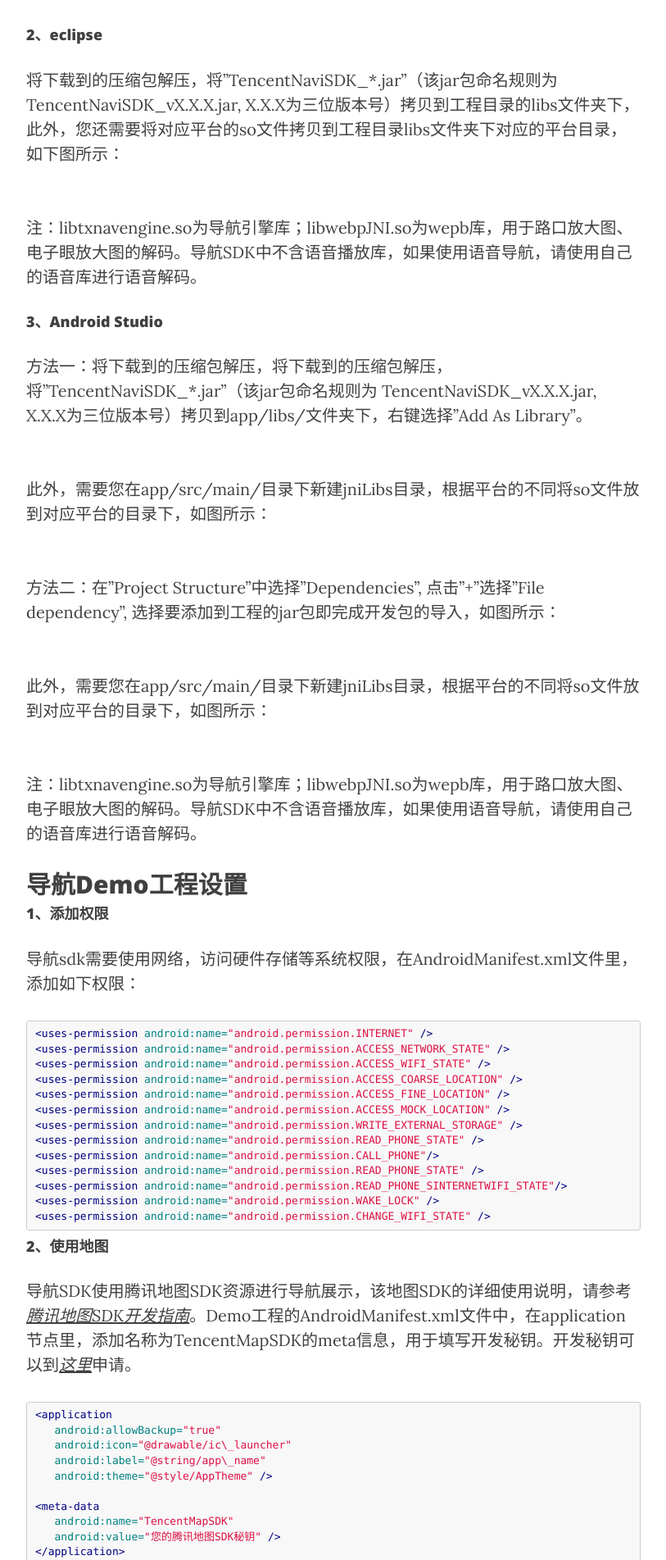
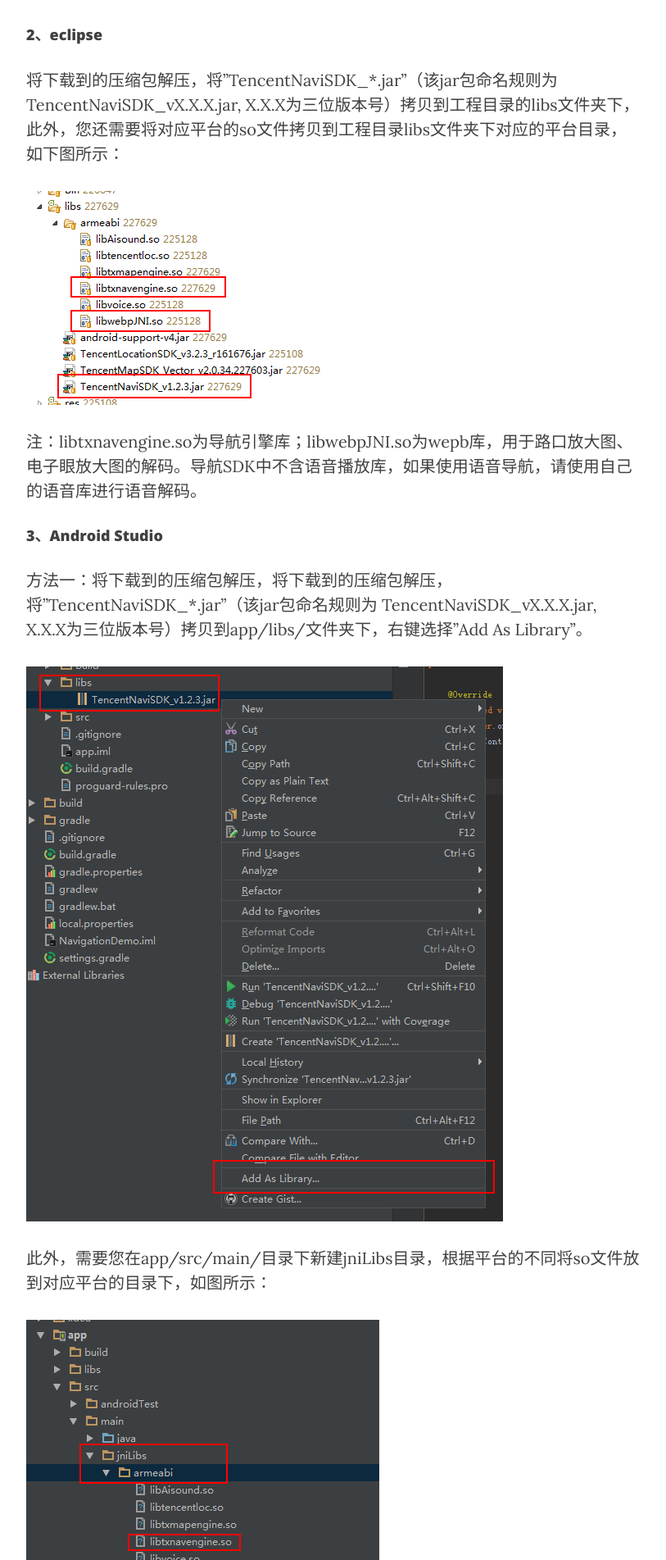
Before and after one commit to selenali/tencentmap.github.io, a Jekyll site: the page built from _posts/2016-09-17-nav-sdk-get-start.md, in a window 1280 px wide. Shown: the part 1276-3179 px from the top of the page at 82% size, without its empty margins (233-1046 px from the left). Built offline with Jekyll 4.4.1, drawn with Linux system fonts in a browser that asks for light colours; nearby versions of some CDN libraries.

Commit message:
Solve pic missing problem

````diff
--- a/_posts/2016-09-17-nav-sdk-get-start.md
+++ b/_posts/2016-09-17-nav-sdk-get-start.md
@@ -30,7 +30,7 @@
 将下载到的压缩包解压，将"TencentNaviSDK_*.jar"（该jar包命名规则为
 TencentNaviSDK_vX.X.X.jar, X.X.X为三位版本号）拷贝到工程目录的libs文件夹下，此外，您还需要将对应平台的so文件拷贝到工程目录libs文件夹下对应的平台目录，如下图所示：
 
-![](media/image1.png)
+![](/media/image1.png)
 
 注：libtxnavengine.so为导航引擎库；libwebpJNI.so为wepb库，用于路口放大图、电子眼放大图的解码。导航SDK中不含语音播放库，如果使用语音导航，请使用自己的语音库进行语音解码。
 
@@ -39,19 +39,19 @@
 方法一：将下载到的压缩包解压，将下载到的压缩包解压，将"TencentNaviSDK_*.jar"（该jar包命名规则为
 TencentNaviSDK\_vX.X.X.jar, X.X.X为三位版本号）拷贝到app/libs/文件夹下，右键选择"Add As Library"。
 
-![](media/image2.png)
+![](/media/image2.png)
 
 此外，需要您在app/src/main/目录下新建jniLibs目录，根据平台的不同将so文件放到对应平台的目录下，如图所示：
 
-![](media/image3.png)
+![](/media/image3.png)
 
 方法二：在"Project Structure"中选择"Dependencies", 点击"+"选择"File dependency", 选择要添加到工程的jar包即完成开发包的导入，如图所示：
 
-![](media/image4.png)
+![](/media/image4.png)
 
 此外，需要您在app/src/main/目录下新建jniLibs目录，根据平台的不同将so文件放到对应平台的目录下，如图所示：
 
-![](media/image3.png)
+![](/media/image3.png)
 
 注：libtxnavengine.so为导航引擎库；libwebpJNI.so为wepb库，用于路口放大图、电子眼放大图的解码。导航SDK中不含语音播放库，如果使用语音导航，请使用自己的语音库进行语音解码。
 
@@ -98,7 +98,7 @@
 
 导航SDK主要负责导航参数设置，如起点，终点等，然后启动异步线程规划路线，路线规划成功后，把导航路线给导航引擎。导航引擎结合定位SDK，进行导航，把导航信息回调给导航SDK。导航SDK根据回调，使用地图SDK进行导航过程的展示。流程图如下：
 
-![](media/image5.png)
+![](/media/image5.png)
 
 ###### TencentNavigationManager类
 
@@ -170,7 +170,7 @@
 使用SearchRouteTask进行异步的路线规划，SearchRouteTask的详情请参考API文档。
 Demo规划的路线如图所示：
 
-![](media/image6.png)
+![](/media/image6.png)
 
 ###### 开始导航与结束导航
 
@@ -186,19 +186,19 @@
 ```
 导航过程中的地图展示：
 
-![](media/image7.png)
+![](/media/image7.png)
 
-![](media/image8.png)
+![](/media/image8.png)
 
 导航资源包括：
 
-导航定位图标：  ![](media/image9.png)
+导航定位图标：  ![](/media/image9.png)
 
-实时路况信息（彩虹蚯蚓）：  ![](media/image10.png)
+实时路况信息（彩虹蚯蚓）：  ![](/media/image10.png)
 
-走过的路置灰:  ![](media/image11.png)
+走过的路置灰:  ![](/media/image11.png)
 
-路口放大图：  ![](media/image12.png)
+路口放大图：  ![](/media/image12.png)
 
 其他的资源如车道线信息，电子眼放大图等，请您参考API文档。
 
````
Also changed, not shown: media/image1.png (renamed from _posts/media/image1.png), media/image10.png (renamed from _posts/media/image10.png), media/image11.png (renamed from _posts/media/image11.png), media/image12.png (renamed from _posts/media/image12.png), media/image2.png (renamed from _posts/media/image2.png), media/image3.png (renamed from _posts/media/image3.png), media/image4.png (renamed from _posts/media/image4.png), media/image5.png (renamed from _posts/media/image5.png), media/image6.png (renamed from _posts/media/image6.png), media/image7.png (renamed from _posts/media/image7.png), media/image8.png (renamed from _posts/media/image8.png), media/image9.png (renamed from _posts/media/image9.png), 2 other files.
